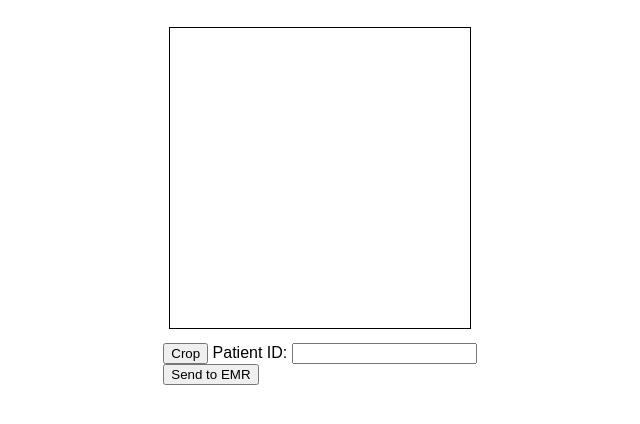
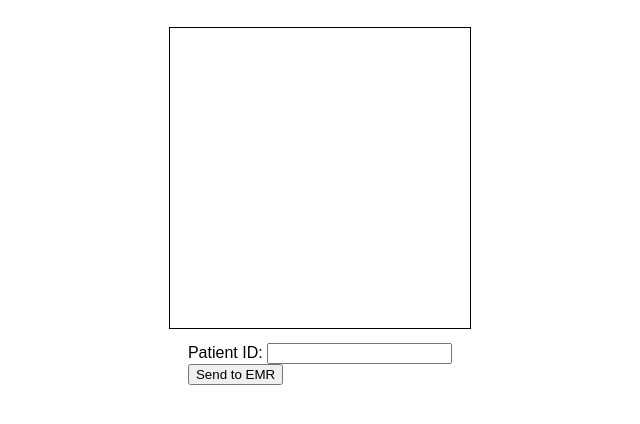
Before and after one commit to mczdsm/photo-uploader, a website built with Vite: page index.html in a window 1280 px wide. Both pictures are taken after a click on the button "Continue?". Shown: the part 132-556 px from the top of the page, without its empty margins (320-960 px from the left). Built offline with nearby package versions, Linux system fonts and the light colour scheme.

Commit message:
adjust buttons

```diff
--- a/index.html
+++ b/index.html
@@ -19,8 +19,8 @@
   <div>
       <button id="cropButton">Crop</button>
       <button id="continueButton">Continue?</button>
-      <label for="patientId">Patient ID:</label>
-      <input type="text" id="patientId">
+      <label for="patientId" style="display: none;">Patient ID:</label>
+      <input type="text" id="patientId" style="display: none;">
       <button id="sendButton" style="display: none;">Send to EMR</button>
   </div>
   <script type="module" src="/main.js"></script>
--- a/main.js
+++ b/main.js
@@ -6,6 +6,7 @@ const cropButton = document.getElementById('cropButton');
 const continueButton = document.getElementById('continueButton');
 const sendButton = document.getElementById('sendButton');
 const patientIdInput = document.getElementById('patientId');
+const patientIdLabel = document.querySelector('label[for="patientId"]');
 
 const ctx = canvas.getContext('2d');
 
@@ -82,6 +83,12 @@ continueButton.addEventListener('click', () => {
   // Show send button and hide continue
   sendButton.style.display = 'block';
   continueButton.style.display = 'none';
+  //Hide crop button
+  cropButton.style.display = 'none';
+
+  // Show patient ID input and label
+  patientIdInput.style.display = 'inline-block';
+  patientIdLabel.style.display = 'inline-block';
 
 });
 
```
